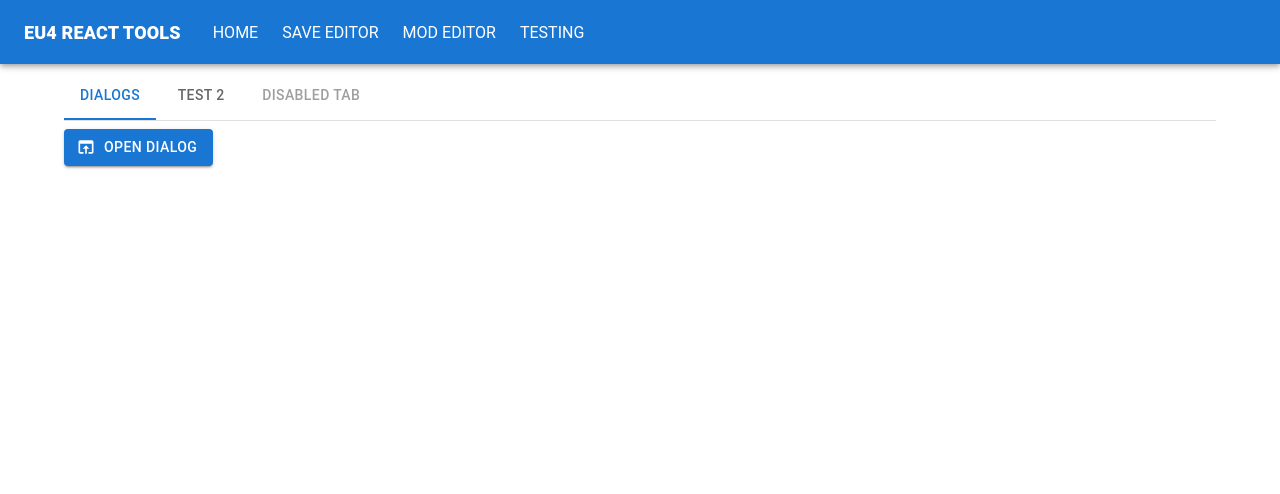
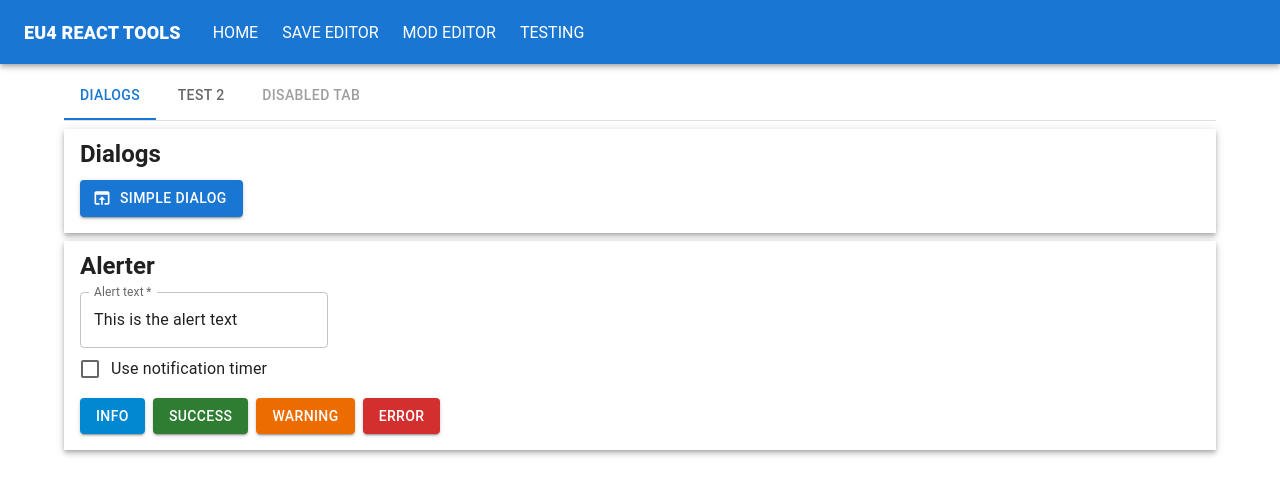
Before and after one commit to hamletmillqvist/eu4-react-tools, a React (Vite) app: page /eu4-react-tools/testing in a window 1280 px wide. Shown: the top 494 px of the page. Built offline with nearby package versions, Linux system fonts and the light colour scheme.

Commit message:
Better alert system + "islands" for grouping ui components

```diff
--- /dev/null
+++ b/src/Alerter.ts
@@ -0,0 +1,43 @@
+import {AlertColor} from "@mui/material";
+
+export interface IAlerterCallbackProps {
+    message: string;
+    timeout?: number | null;
+    severity: AlertColor;
+}
+
+class Alerter {
+    private static callback: (props: IAlerterCallbackProps) => void;
+
+    private static validate() {
+        if (!this.callback) {
+            throw new Error("Alerter not instantiated");
+        }
+    }
+
+    public static subscribe = (callback: (props: IAlerterCallbackProps) => void) => {
+        this.callback = callback;
+    }
+
+    public static showInfo = (message: string, timeout?: number | null) => {
+        this.validate();
+        this.callback({severity: "info", message, timeout});
+    }
+
+    public static showSuccess = (message: string, timeout?: number | null) => {
+        this.validate();
+        this.callback({severity: "success", message, timeout});
+    }
+
+    public static showWarning = (message: string, timeout?: number | null) => {
+        this.validate();
+        this.callback({severity: "warning", message, timeout});
+    }
+
+    public static showError = (message: string, timeout?: number | null) => {
+        this.validate();
+        this.callback({severity: "error", message, timeout});
+    }
+}
+
+export default Alerter;
--- a/src/App.css
+++ b/src/App.css
@@ -33,6 +33,15 @@ body {
   font-size: small;
 }
 
+.island {
+  margin-top: 0.5em;
+  padding: 1em;
+}
+.island .islandHeading h2 {
+  margin-bottom: 0.5em;
+  margin-top: -0.2em;
+}
+
 .tabs-container {
   margin-bottom: 8px;
   border-bottom: 1px solid rgba(0, 0, 0, 0.12);
@@ -52,4 +61,8 @@ body {
   width: 100%;
 }
 
+.alerterBase {
+  border-bottom: 3px solid;
+}
+
 /*# sourceMappingURL=App.css.map */
--- a/src/App.scss
+++ b/src/App.scss
@@ -7,7 +7,7 @@
 }
 
 body {
-  margin:0;
+  margin: 0;
 }
 
 .mainMenuAppBar {
@@ -34,6 +34,18 @@ body {
   font-size: small;
 }
 
+.island {
+  margin-top: 0.5em;
+  padding: 1em;
+
+  .islandHeading {
+    h2 {
+      margin-bottom: 0.5em;
+      margin-top: -0.2em;
+    }
+  }
+}
+
 .tabs-container {
   margin-bottom: 8px;
   border-bottom: 1px solid rgba(0, 0, 0, 0.12);
@@ -54,3 +66,7 @@ body {
     }
   }
 }
+
+.alerterBase {
+  border-bottom: 3px solid;
+}
--- a/src/App.tsx
+++ b/src/App.tsx
@@ -9,6 +9,8 @@ import React from "react";
 import ModEditorView from "./Pages/ModEditor/ModEditorView.tsx";
 import SaveEditorView from "./Pages/SaveEditor/Components/SaveEditorView.tsx";
 import TestingView from "./Pages/Testing/TestingView.tsx";
+import AppAlerter from "./AppAlerter.tsx";
+
 
 ReactDOM.createRoot(document.getElementById('root')!).render(
     <React.StrictMode>
@@ -25,5 +27,7 @@ ReactDOM.createRoot(document.getElementById('root')!).render(
                 </Route>
             </Routes>
         </BrowserRouter>
+
+        <AppAlerter/>
     </React.StrictMode>,
 )
--- /dev/null
+++ b/src/AppAlerter.tsx
@@ -0,0 +1,80 @@
+import {useEffect, useState} from "react";
+import {Alert, AlertColor, AlertTitle, IconButton, Slide, Snackbar} from "@mui/material";
+import Alerter, {IAlerterCallbackProps} from "./Alerter.ts";
+import {Close} from "@mui/icons-material";
+
+let timeoutHook: number | null = null;
+
+const defaultTimer = 5_000;
+
+const AppAlerter = () => {
+
+    const [visible, setVisible] = useState(false);
+    const [message, setMessage] = useState("");
+    const [severity, setSeverity] = useState<AlertColor>();
+
+    const clearTimeoutHook = () => {
+        if (!timeoutHook) {
+            return;
+        }
+
+        clearTimeout(timeoutHook);
+        timeoutHook = null;
+    }
+
+    const onTimeout = () => {
+        setVisible(false);
+    };
+
+    const calculateTimeout = (timeout: number | undefined | null) => {
+        switch (timeout) {
+            case null:
+                return null;
+
+            case undefined:
+                return defaultTimer;
+
+            default:
+                return timeout;
+        }
+    }
+
+    const onShowAlert = (props: IAlerterCallbackProps) => {
+        clearTimeoutHook();
+
+        setVisible(true);
+        setSeverity(props.severity);
+        setMessage(props.message);
+
+        const timeout = calculateTimeout(props.timeout);
+        if (timeout) {
+            setTimeout(onTimeout, timeout);
+        }
+    }
+
+    useEffect(() => {
+        Alerter.subscribe(onShowAlert);
+    }, []);
+
+    return (
+        <Slide direction="right" in={visible}>
+            <Snackbar open={true}
+                      sx={{width: "100%"}}
+                      anchorOrigin={{horizontal: "left", vertical: "bottom"}}>
+                <Alert severity={severity}
+                       variant="standard"
+                       className="alerterBase"
+                       action={
+                           <IconButton onClick={() => setVisible(false)}>
+                               <Close/>
+                           </IconButton>
+                       }
+                       sx={{width: "100%", marginRight: 6}}>
+                    <AlertTitle>{message}</AlertTitle>
+                </Alert>
+            </Snackbar>
+        </Slide>
+    );
+}
+
+export default AppAlerter;
--- /dev/null
+++ b/src/Components/Island.tsx
@@ -0,0 +1,24 @@
+import {ReactNode} from "react";
+import {Box, Paper} from "@mui/material";
+
+interface IProps {
+    children: ReactNode;
+    title?: string;
+}
+
+const Island = (props: IProps) => {
+    return (
+        <Paper className="island" elevation={4} sx={{borderRadius: 0}}>
+            {props.title &&
+                <Box className="islandHeading">
+                    <h2>{props.title}</h2>
+                </Box>
+            }
+            <Box sx={{display: "flex", flexDirection: "column", alignItems: "flex-start", gap: 1}}>
+                {props.children}
+            </Box>
+        </Paper>
+    )
+}
+
+export default Island;
--- a/src/Pages/SaveEditor/Components/SaveEditorView.tsx
+++ b/src/Pages/SaveEditor/Components/SaveEditorView.tsx
@@ -1,23 +1,22 @@
 import {useMemo, useState} from "react";
-import {Alert, Box, Button, Snackbar} from "@mui/material";
+import {Box, Button} from "@mui/material";
 import {SaveFile} from "../SaveFile.ts";
 import {SaveFileUtil} from "../SaveFileUtil.ts";
 import {FileUploadForm} from "../../../Components/FileUploadForm.tsx";
 import SaveFileTreeView from "./SaveFileTreeView.tsx";
+import Alerter from "../../../Alerter.ts";
 
 const SaveEditorView = () => {
     const [saveFile, setSaveFile] = useState<SaveFile>();
-    const [error, setError] = useState<string | null>(null);
 
     const onFileUploaded = async (file: File) => {
         const parseResult = await SaveFileUtil.parse(file);
 
         if (parseResult.errorText) {
-            setError(parseResult.errorText);
+            Alerter.showError(parseResult.errorText);
             return false;
         }
 
-        setError(null);
         setSaveFile(parseResult.saveFile);
     }
 
@@ -27,24 +26,13 @@ const SaveEditorView = () => {
 
     const onSaveClick = () => {
         // todo: generate save file and download
-        setError("This feature is not yet implemented");
+        Alerter.showError("This feature is not yet implemented");
     };
 
-    return (<>
+    return (<Box>
         {!saveFile && <FileUploadForm onFileUploaded={onFileUploaded}
                                       buttonText="Upload savefile"
                                       accepts=".eu4"/>}
-        <Snackbar open={!!error}
-                  autoHideDuration={10_000}
-                  sx={{width: "100%"}}
-                  onClick={() => setError(null)}>
-            <Alert onClick={() => setError(null)}
-                   sx={{width: "100%"}}
-                   severity="error">
-                {error}
-            </Alert>
-        </Snackbar>
-
         {saveFile &&
             <>
                 <Box>
@@ -59,12 +47,11 @@ const SaveEditorView = () => {
                     </Box>
                     <Box sx={{flex: 1}}>
                         <p>Lorem ipsum dolor sit amet</p>
-
                     </Box>
                 </Box>
             </>
         }
-    </>)
+    </Box>)
 }
 
 export default SaveEditorView;
--- a/src/Pages/Testing/TestTab1/TestTabDialogs.tsx
+++ b/src/Pages/Testing/TestTab1/TestTabDialogs.tsx
@@ -1,14 +1,74 @@
-import {Button, Dialog, DialogContent, DialogTitle} from "@mui/material";
+import {
+    Box,
+    Button,
+    Checkbox,
+    Dialog,
+    DialogContent,
+    DialogTitle,
+    FormControlLabel,
+    FormGroup,
+    TextField
+} from "@mui/material";
 import {OpenInBrowser} from "@mui/icons-material";
 import {useState} from "react";
+import Alerter from "../../../Alerter.ts";
+import Island from "../../../Components/Island.tsx";
 
 export const TestTabDialogs = () => {
     const [dialogOpen, setDialogOpen] = useState(false);
+    const [timedAlert, setTimedAlert] = useState(false);
+    const [alertString, setAlertString] = useState("This is the alert text");
+
+    const timeout = timedAlert ? undefined : null;
+
+    const missingText = !alertString;
+    const anyError = missingText;
 
     return (<>
-            <Button variant="contained" startIcon={<OpenInBrowser/>} onClick={() => setDialogOpen(true)}>
-                Open dialog
+        <Island title="Dialogs">
+            <Button variant="contained"
+                    startIcon={<OpenInBrowser/>}
+                    onClick={() => setDialogOpen(true)}>
+                Simple dialog
             </Button>
+        </Island>
+
+        <Island title="Alerter">
+            <FormGroup>
+                <TextField value={alertString}
+                           label="Alert text"
+                           required
+                           error={!alertString}
+                           onChange={e => setAlertString(e.target.value)}/>
+
+                <FormControlLabel
+                    control={<Checkbox/>}
+                    checked={timedAlert}
+                    onChange={(_, value) => setTimedAlert(value)}
+                    label="Use notification timer"
+                />
+            </FormGroup>
+
+            <Box sx={{display: "flex", gap: 1}}>
+                <Button color="info"
+                        variant="contained"
+                        disabled={anyError}
+                        onClick={() => Alerter.showInfo(alertString, timeout)}>Info</Button>
+                <Button color="success"
+                        variant="contained"
+                        disabled={anyError}
+                        onClick={() => Alerter.showSuccess(alertString, timeout)}>Success</Button>
+                <Button color="warning"
+                        variant="contained"
+                        disabled={anyError}
+                        onClick={() => Alerter.showWarning(alertString, timeout)}>Warning</Button>
+                <Button color="error"
+                        variant="contained"
+                        disabled={anyError}
+                        onClick={() => Alerter.showError(alertString, timeout)}>Error</Button>
+            </Box>
+        </Island>
+
         <Dialog open={dialogOpen} onClose={() => setDialogOpen(false)}>
             <DialogTitle>Dialog title</DialogTitle>
             <DialogContent>
```
Also changed, not shown: 1 other file (tests, documents, lock files or other folders). Lines whose indentation alone changed are shown as unchanged.
